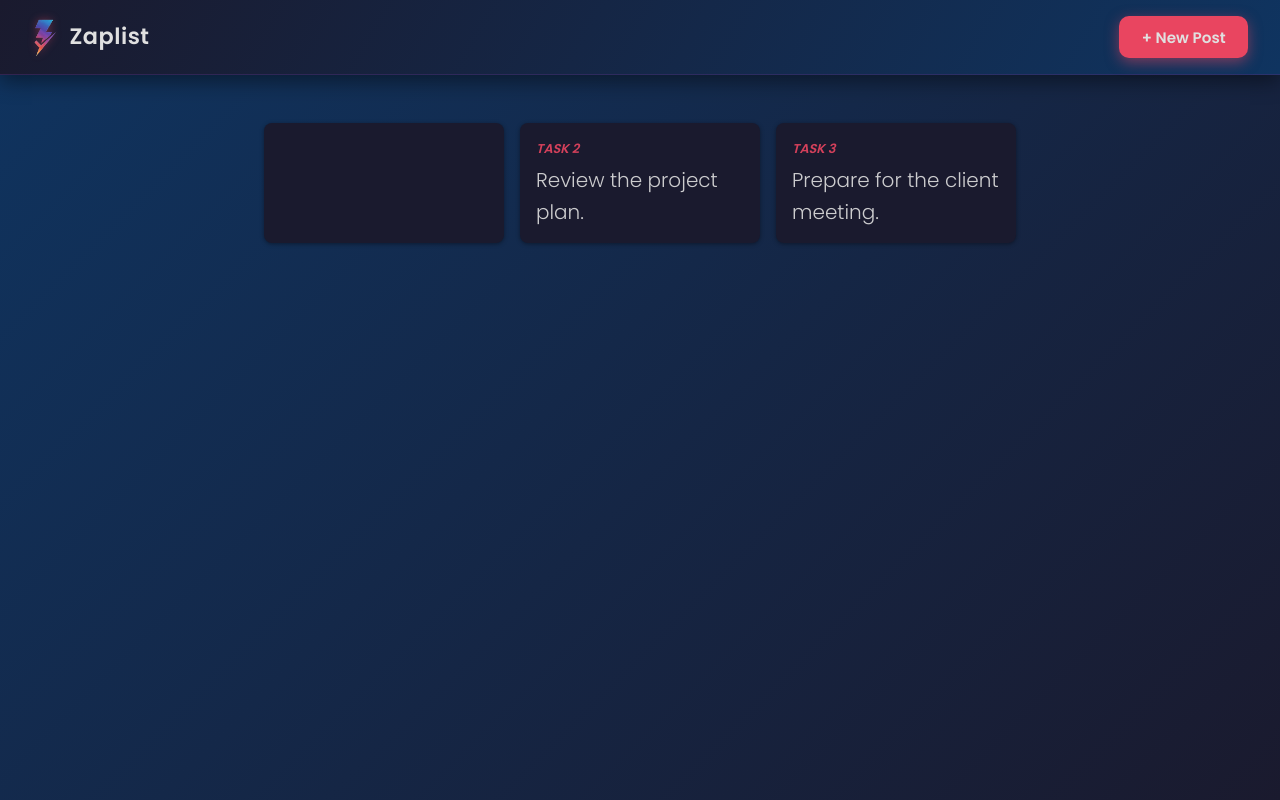
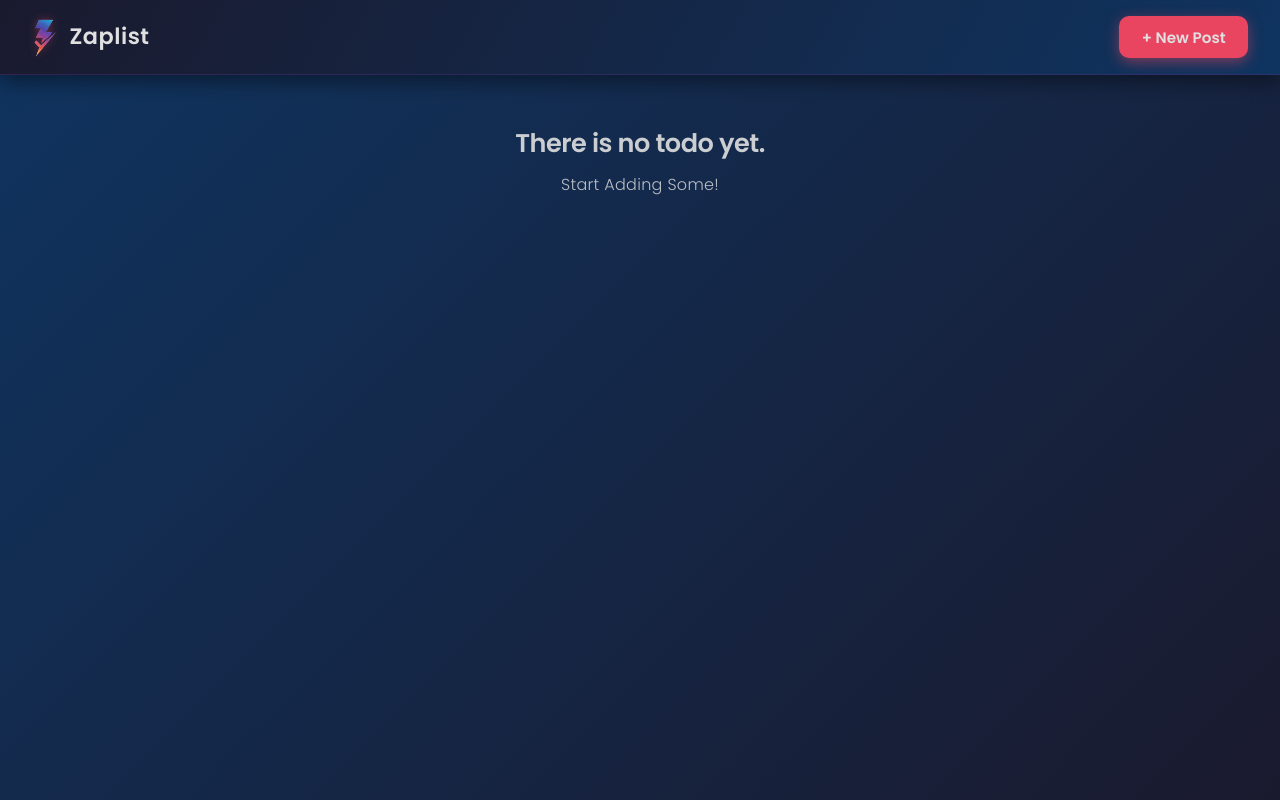
Before and after one commit to Shahryartariq/zaplist, a React (Vite) app: page / in a window 1280 px wide. Built offline with nearby package versions, Linux system fonts and the light colour scheme.

Commit message:
added add todo

```diff
--- a/src/components/NewTodo.jsx
+++ b/src/components/NewTodo.jsx
@@ -1,22 +1,46 @@
+import { useState } from "react";
 import classes from "./NewTodo.module.css";
 
-function NewTodo({onTitleChange, onBodyChange, onCancel}) {
+function NewTodo({ onCancel, onAddPost }) {
+  const [enteredTitle, setEnteredTitle] = useState("");
+  const [enteredBody, setEnteredBody] = useState("");
+
+  function changeTitleHandler(event) {
+    setEnteredTitle(event.target.value);
+  }
+
+  function changeBodyHandler(event) {
+    setEnteredBody(event.target.value);
+  }
+
+  function submitHandler(event) {
+    event.preventDefault();
+    const postData = {
+      title: enteredTitle,
+      body: enteredBody,
+    };
+    console.log(postData);
+    onAddPost(postData);
+    onCancel();
+  }
+
   return (
     <div className={classes.formWrapper}>
-      <form className={classes.form}>
+      <form className={classes.form} onSubmit={submitHandler}>
         <p>
           <label htmlFor="title">Title</label>
-          <input type="text" id="title" required onChange={onTitleChange} />
+          <input type="text" id="title" required onChange={changeTitleHandler} />
         </p>
         <p>
           <label htmlFor="body">Body</label>
-          <textarea id="body" required rows={3} onChange={onBodyChange} />
+          <textarea id="body" required rows={3} onChange={changeBodyHandler} />
         </p>
         <p className={classes.actions}>
-          <button type="button" onClick={onCancel}>Cancel</button>
+          <button type="button" onClick={onCancel}>
+            Cancel
+          </button>
           <button type="submit">Add Todo</button>
         </p>
-
       </form>
     </div>
   );
--- a/src/components/TodosList.jsx
+++ b/src/components/TodosList.jsx
@@ -5,31 +5,35 @@ import NewTodo from "./NewTodo";
 import classes from "./TodosList.module.css";
 import Modal from "./Modal";
 
-function TodosList({isPosting, onStopPosting}) {
-  const [enteredTitle, setEnteredTitle] = useState("");
-  const [enteredBody, setEnteredBody] = useState("");
+function TodosList({ isPosting, onStopPosting }) {
+  const [posts, setPosts] = useState([]);
 
-  function changeTitleHandler(event) {
-    setEnteredTitle(event.target.value);
-  }
-
-  function changeBodyHandler(event) {
-    setEnteredBody(event.target.value);
+  function addPostHandler(postData) {
+    setPosts((existingPosts) => {
+      return [postData, ...existingPosts];
+    });
   }
 
   return (
     <>
       {isPosting && (
         <Modal onClose={onStopPosting}>
-          <NewTodo onTitleChange={changeTitleHandler} onBodyChange={changeBodyHandler} onCancel={onStopPosting} />
+          <NewTodo onCancel={onStopPosting} onAddPost={addPostHandler} />
         </Modal>
       )}
-
-      <ul className={classes.todos}>
-        <Todo title={enteredTitle} body={enteredBody} />
-        <Todo title="Task 2" body="Review the project plan." />
-        <Todo title="Task 3" body="Prepare for the client meeting." />
-      </ul>
+      {posts.length > 0 && (
+        <ul className={classes.todos}>
+          {posts.map((post, index) => (
+            <Todo key={index} title={post.title} body={post.body} />
+          ))}
+        </ul>
+      )}
+      {posts.length === 0 && (
+        <div className={classes.emptyTodo}>
+          <h2>There is no todo yet. </h2>
+          <p>Start Adding Some!</p>
+        </div>
+      )}
     </>
   );
 }
--- a/src/components/TodosList.module.css
+++ b/src/components/TodosList.module.css
@@ -8,3 +8,23 @@
   grid-template-columns: repeat(3, 30%);
   justify-content: center;
 }
+
+
+.emptyTodo {
+  text-align: center;
+  color: var(--color-text);
+  margin-top: 3rem;
+  opacity: 0.9;
+}
+
+.emptyTodo h2 {
+  font-size: 1.6rem;
+  font-weight: 600;
+}
+
+.emptyTodo p {
+  margin-top: 0.5rem;
+  font-size: 1rem;
+  font-weight: 300;
+  letter-spacing: 0.3px;
+}
```
